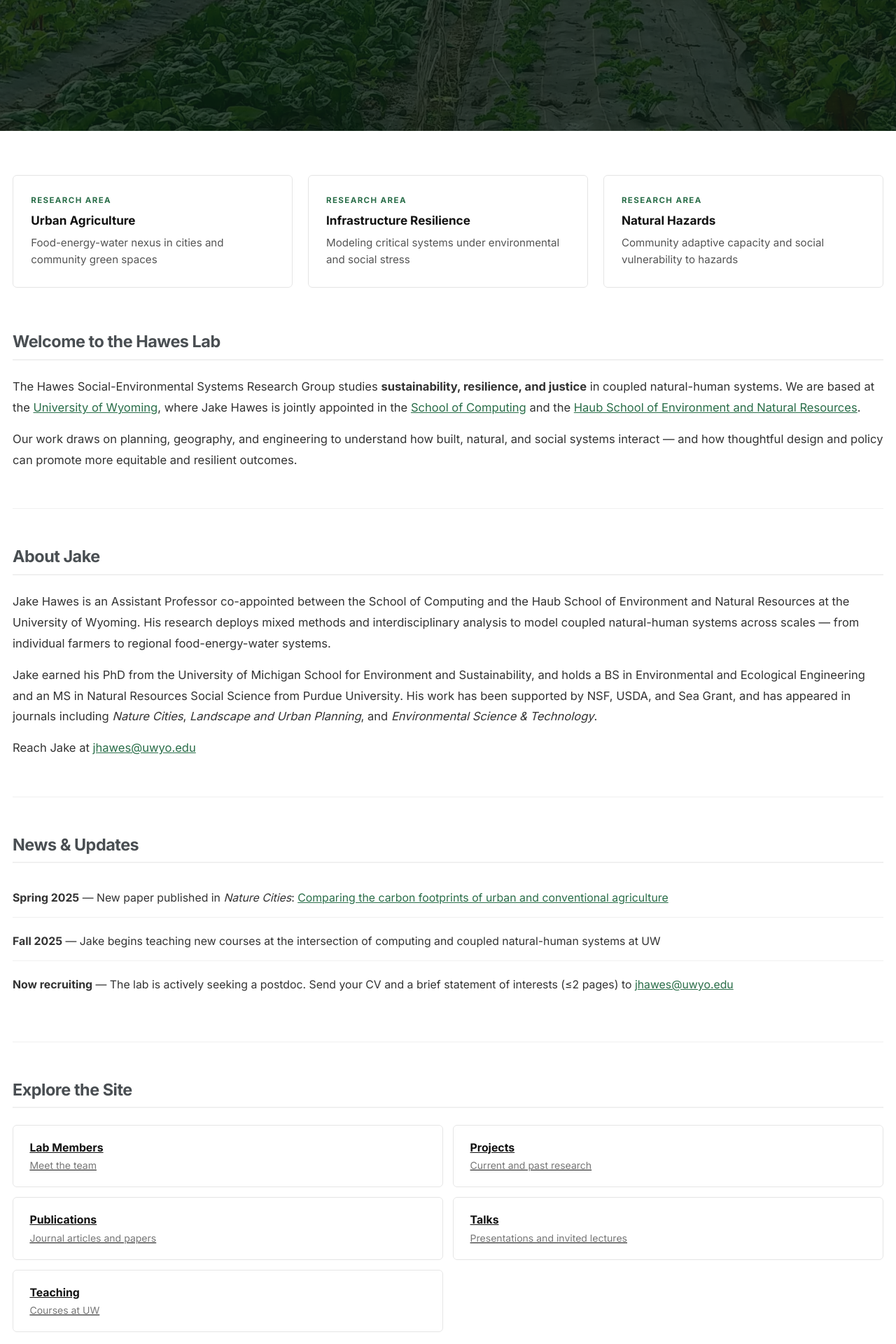
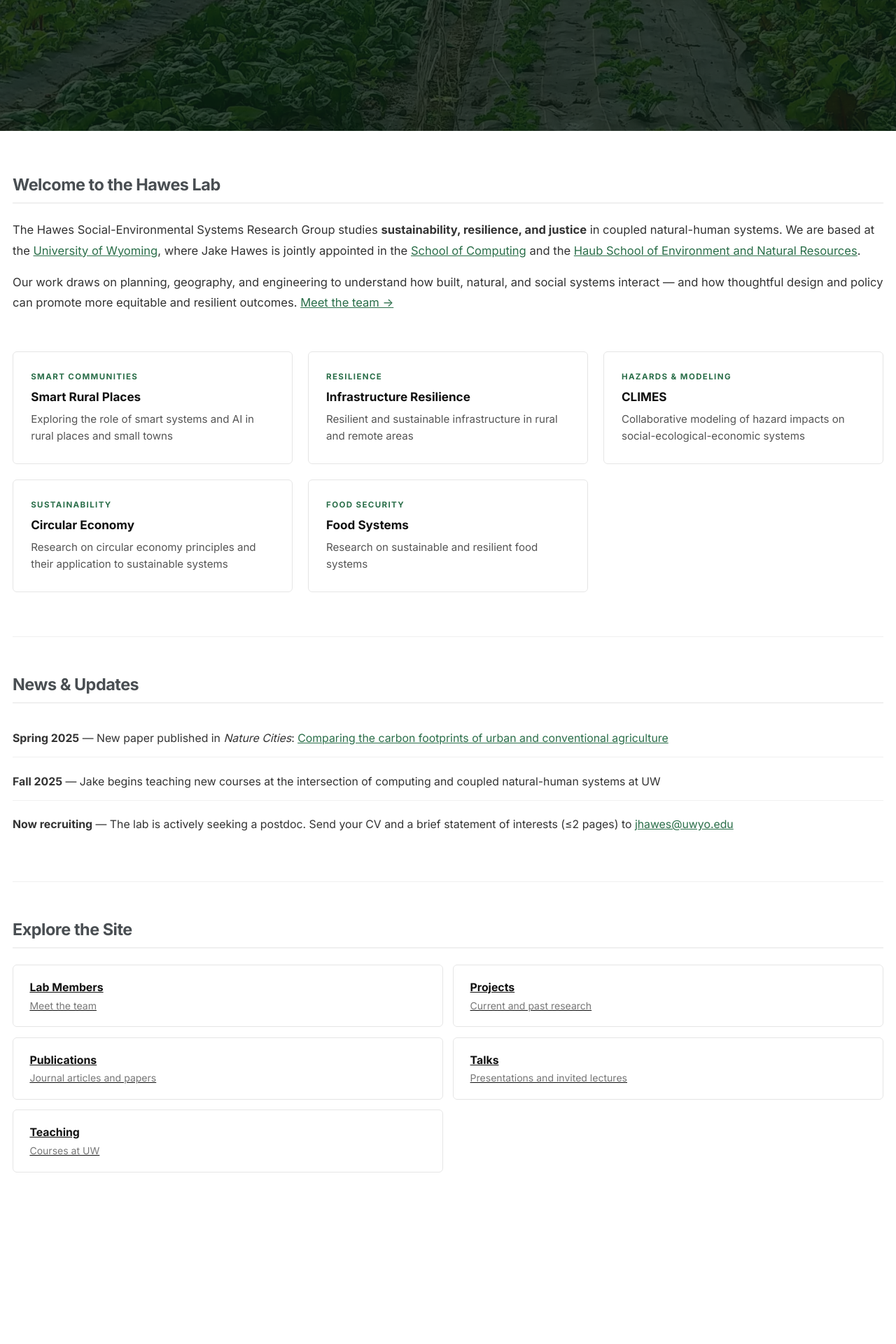
Before and after one commit to jkhawes/jkhawes.github.io, a Jekyll site: the page built from _pages/about.md, in a window 1280 px wide. Shown: the part 713-2633 px from the top of the page at 70% size. Built offline with Jekyll 4.4.1, drawn with Linux system fonts in a browser that asks for light colours.

Commit message:
Revising talks, home page, and projects format.

```diff
--- a/_includes/head/custom.html
+++ b/_includes/head/custom.html
@@ -112,4 +112,59 @@ a:hover { color: #1b4d34; }
 .masthead__submenu li a:hover { background: #f5f5f5; color: #000; }
 </style>
 
+<!-- Project hero -->
+<style>
+.proj-hero {
+  position: relative;
+  width: 100%;
+  height: 52vh;
+  min-height: 340px;
+  background-size: cover;
+  background-position: center;
+  background-color: #0c1f16;
+  margin-bottom: 0;
+}
+.proj-hero__dim {
+  position: absolute;
+  inset: 0;
+  background: linear-gradient(to bottom, rgba(0,0,0,0.18) 0%, rgba(0,0,0,0.72) 100%);
+}
+.proj-hero__body {
+  position: absolute;
+  inset: 0;
+  display: flex;
+  flex-direction: column;
+  justify-content: flex-end;
+  padding: 2em 2.5em;
+}
+.proj-hero__title {
+  font-size: clamp(1.5rem, 3.5vw, 2.6rem);
+  font-weight: 800;
+  color: #fff;
+  margin: 0 0 1.1em;
+  line-height: 1.1;
+  letter-spacing: -0.03em;
+}
+.proj-hero__meta {
+  display: flex;
+  gap: 2.5em;
+  flex-wrap: wrap;
+  align-items: flex-start;
+}
+.proj-hero__meta-group { min-width: 100px; }
+.proj-hero__meta-label {
+  font-size: 0.62rem;
+  font-weight: 700;
+  letter-spacing: 0.14em;
+  text-transform: uppercase;
+  color: #6dd9a8;
+  margin-bottom: 0.3em;
+}
+.proj-hero__meta-item {
+  font-size: 0.82rem;
+  color: rgba(255,255,255,0.88);
+  line-height: 1.55;
+}
+</style>
+
 <!-- end custom head snippets -->
--- a/_pages/about.md
+++ b/_pages/about.md
@@ -105,10 +105,16 @@ body { padding-top: 0 !important; }
   gap: 1.2em; margin-bottom: 3.5em;
 }
 @media (max-width: 640px) { .hes-research-grid { grid-template-columns: 1fr; } }
-.hes-research-card {
+a.hes-research-card {
+  display: block;
   padding: 1.5em 1.4em;
   border: 1px solid #e5e5e5; border-radius: 6px; background: #fff;
+  text-decoration: none; color: inherit;
 }
+a.hes-research-card:hover {
+  border-color: #2a6e49; background: #f6fbf8; text-decoration: none;
+}
+a.hes-research-card:hover .hes-research-card__title { color: #2a6e49; }
 .hes-research-card__tag {
   font-size: 0.64rem; font-weight: 700;
   letter-spacing: 0.12em; text-transform: uppercase;
@@ -172,40 +178,40 @@ body { padding-top: 0 !important; }
   </div>
 </div>
 
-<!-- Research areas -->
-<div class="hes-research-grid">
-  <div class="hes-research-card">
-    <div class="hes-research-card__tag">Research Area</div>
-    <div class="hes-research-card__title">Urban Agriculture</div>
-    <div class="hes-research-card__desc">Food-energy-water nexus in cities and community green spaces</div>
-  </div>
-  <div class="hes-research-card">
-    <div class="hes-research-card__tag">Research Area</div>
-    <div class="hes-research-card__title">Infrastructure Resilience</div>
-    <div class="hes-research-card__desc">Modeling critical systems under environmental and social stress</div>
-  </div>
-  <div class="hes-research-card">
-    <div class="hes-research-card__tag">Research Area</div>
-    <div class="hes-research-card__title">Natural Hazards</div>
-    <div class="hes-research-card__desc">Community adaptive capacity and social vulnerability to hazards</div>
-  </div>
-</div>
-
 <!-- About -->
 <div class="hes-section">
 <h2>Welcome to the Hawes Lab</h2>
 <p>The Hawes Social-Environmental Systems Research Group studies <strong>sustainability, resilience, and justice</strong> in coupled natural-human systems. We are based at the <a href="https://www.uwyo.edu">University of Wyoming</a>, where Jake Hawes is jointly appointed in the <a href="https://www.uwyo.edu/cosc/">School of Computing</a> and the <a href="https://www.uwyo.edu/haub/">Haub School of Environment and Natural Resources</a>.</p>
-<p>Our work draws on planning, geography, and engineering to understand how built, natural, and social systems interact — and how thoughtful design and policy can promote more equitable and resilient outcomes.</p>
+<p>Our work draws on planning, geography, and engineering to understand how built, natural, and social systems interact &mdash; and how thoughtful design and policy can promote more equitable and resilient outcomes. <a href="/lab-members/">Meet the team &rarr;</a></p>
 </div>
 
-<hr style="border:none; border-top:1px solid #f0f0f0; margin:0 0 3em;">
-
-<!-- About Jake -->
-<div class="hes-section">
-<h2>About Jake</h2>
-<p>Jake Hawes is an Assistant Professor co-appointed between the School of Computing and the Haub School of Environment and Natural Resources at the University of Wyoming. His research deploys mixed methods and interdisciplinary analysis to model coupled natural-human systems across scales — from individual farmers to regional food-energy-water systems.</p>
-<p>Jake earned his PhD from the University of Michigan School for Environment and Sustainability, and holds a BS in Environmental and Ecological Engineering and an MS in Natural Resources Social Science from Purdue University. His work has been supported by NSF, USDA, and Sea Grant, and has appeared in journals including <em>Nature Cities</em>, <em>Landscape and Urban Planning</em>, and <em>Environmental Science &amp; Technology</em>.</p>
-<p>Reach Jake at <a href="mailto:jhawes@uwyo.edu">jhawes@uwyo.edu</a></p>
+<!-- Research area cards -->
+<div class="hes-research-grid">
+  <a href="/projects/smart-rural-places/" class="hes-research-card">
+    <div class="hes-research-card__tag">Smart Communities</div>
+    <div class="hes-research-card__title">Smart Rural Places</div>
+    <div class="hes-research-card__desc">Exploring the role of smart systems and AI in rural places and small towns</div>
+  </a>
+  <a href="/projects/infrastructure-resilience/" class="hes-research-card">
+    <div class="hes-research-card__tag">Resilience</div>
+    <div class="hes-research-card__title">Infrastructure Resilience</div>
+    <div class="hes-research-card__desc">Resilient and sustainable infrastructure in rural and remote areas</div>
+  </a>
+  <a href="/projects/climes/" class="hes-research-card">
+    <div class="hes-research-card__tag">Hazards &amp; Modeling</div>
+    <div class="hes-research-card__title">CLIMES</div>
+    <div class="hes-research-card__desc">Collaborative modeling of hazard impacts on social-ecological-economic systems</div>
+  </a>
+  <a href="/projects/circular-economy/" class="hes-research-card">
+    <div class="hes-research-card__tag">Sustainability</div>
+    <div class="hes-research-card__title">Circular Economy</div>
+    <div class="hes-research-card__desc">Research on circular economy principles and their application to sustainable systems</div>
+  </a>
+  <a href="/projects/food-systems/" class="hes-research-card">
+    <div class="hes-research-card__tag">Food Security</div>
+    <div class="hes-research-card__title">Food Systems</div>
+    <div class="hes-research-card__desc">Research on sustainable and resilient food systems</div>
+  </a>
 </div>
 
 <hr style="border:none; border-top:1px solid #f0f0f0; margin:0 0 3em;">
@@ -214,9 +220,9 @@ body { padding-top: 0 !important; }
 <div class="hes-section">
 <h2>News &amp; Updates</h2>
 <ul class="hes-news">
-  <li><strong>Spring 2025</strong> — New paper published in <em>Nature Cities</em>: <a href="https://www.nature.com/articles/s44284-023-00023-3">Comparing the carbon footprints of urban and conventional agriculture</a></li>
-  <li><strong>Fall 2025</strong> — Jake begins teaching new courses at the intersection of computing and coupled natural-human systems at UW</li>
-  <li><strong>Now recruiting</strong> — The lab is actively seeking a postdoc. Send your CV and a brief statement of interests (&le;2 pages) to <a href="mailto:jhawes@uwyo.edu">jhawes@uwyo.edu</a></li>
+  <li><strong>Spring 2025</strong> &mdash; New paper published in <em>Nature Cities</em>: <a href="https://www.nature.com/articles/s44284-023-00023-3">Comparing the carbon footprints of urban and conventional agriculture</a></li>
+  <li><strong>Fall 2025</strong> &mdash; Jake begins teaching new courses at the intersection of computing and coupled natural-human systems at UW</li>
+  <li><strong>Now recruiting</strong> &mdash; The lab is actively seeking a postdoc. Send your CV and a brief statement of interests (&le;2 pages) to <a href="mailto:jhawes@uwyo.edu">jhawes@uwyo.edu</a></li>
 </ul>
 </div>
 
```
Also changed, not shown: _layouts/project.html (+48 -18 lines), _pages/talks.html (+95 -7 lines), _projects/infrastructure-resilience.md (+2 -1 lines), 1 other file.
